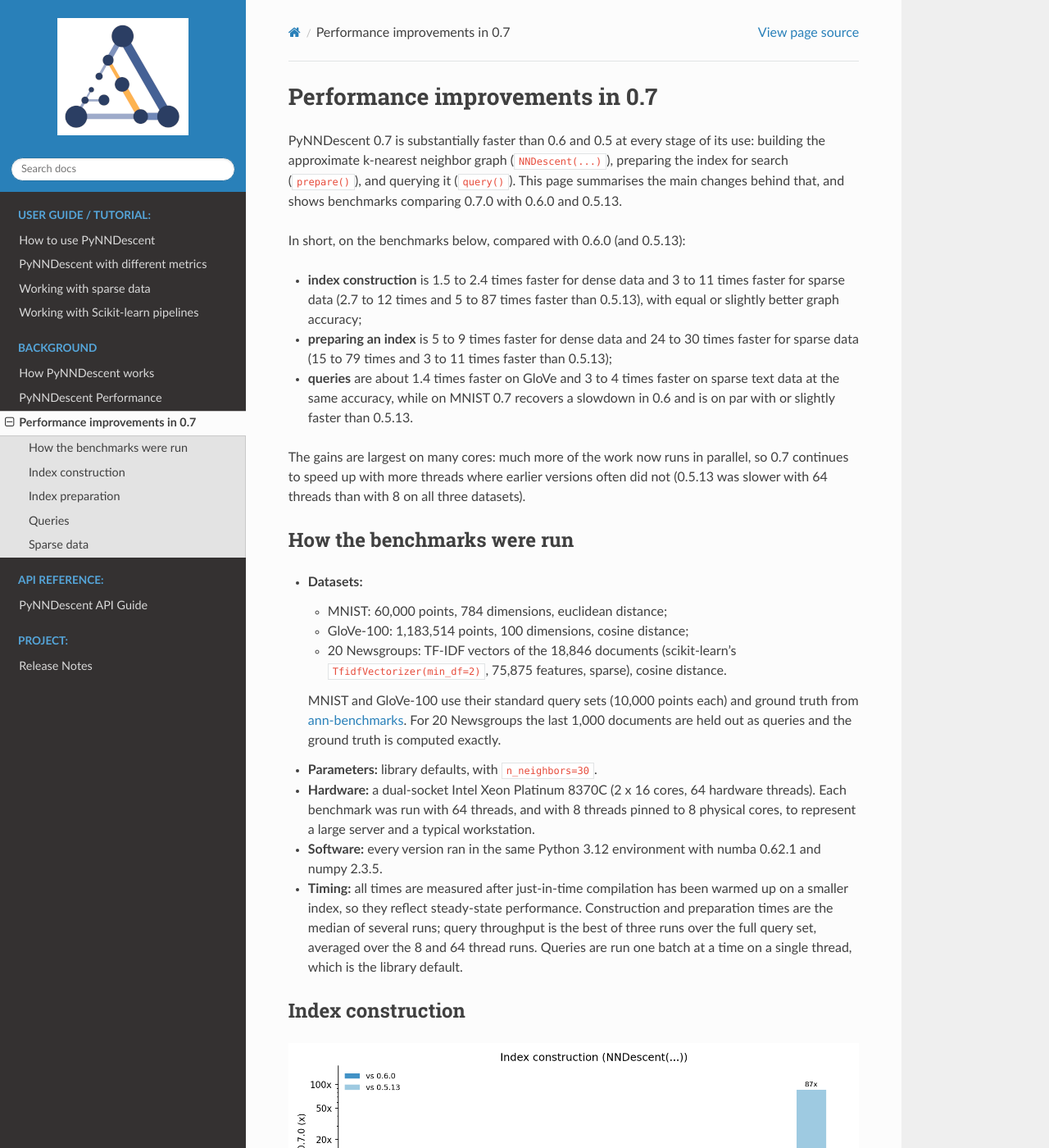
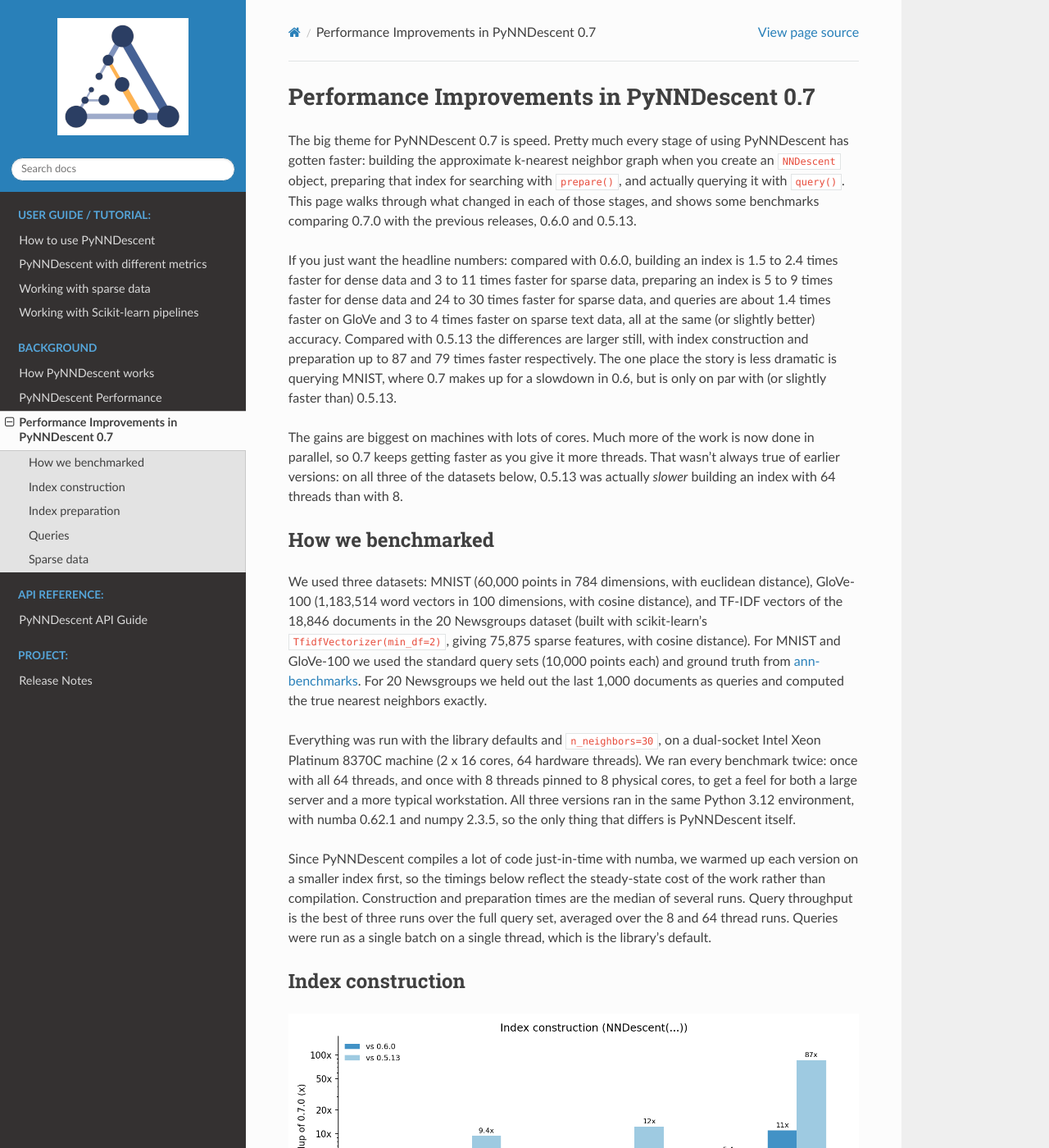
Before and after one commit to lmcinnes/pynndescent, a Sphinx documentation site: the page built from doc/performance_0_7.rst, in a window 1280 px wide and 1400 px high. Shown: the whole window at 82% size. Built offline with Sphinx 7.4.7 and the Read the Docs theme 3.1.0, drawn with Linux system fonts in a browser that asks for light colours; some of the changed text lies outside the part shown.

Commit message:
Rewrite the 0.7 performance page in the documentation's voice
Use the conversational style of the rest of the documentation: address the
reader directly, explain each stage in prose rather than bold-labelled
bullet lists, and describe how the benchmarks were run as a narrative. The
measurements, tables and charts are unchanged.

Co-authored-by: Copilot <223556219+Copilot@users.noreply.github.com>

```diff
--- a/doc/performance_0_7.rst
+++ b/doc/performance_0_7.rst
@@ -1,56 +1,58 @@
-Performance improvements in 0.7
-===============================
+Performance Improvements in PyNNDescent 0.7
+===========================================
 
-PyNNDescent 0.7 is substantially faster than 0.6 and 0.5 at every stage of
-its use: building the approximate k-nearest neighbor graph (``NNDescent(...)``),
-preparing the index for search (``prepare()``), and querying it
-(``query()``). This page summarises the main changes behind that, and shows
-benchmarks comparing 0.7.0 with 0.6.0 and 0.5.13.
+The big theme for PyNNDescent 0.7 is speed. Pretty much every stage of using
+PyNNDescent has gotten faster: building the approximate k-nearest neighbor
+graph when you create an ``NNDescent`` object, preparing that index for
+searching with ``prepare()``, and actually querying it with ``query()``. This
+page walks through what changed in each of those stages, and shows some
+benchmarks comparing 0.7.0 with the previous releases, 0.6.0 and 0.5.13.
 
-In short, on the benchmarks below, compared with 0.6.0 (and 0.5.13):
+If you just want the headline numbers: compared with 0.6.0, building an index
+is 1.5 to 2.4 times faster for dense data and 3 to 11 times faster for sparse
+data, preparing an index is 5 to 9 times faster for dense data and 24 to 30
+times faster for sparse data, and queries are about 1.4 times faster on GloVe
+and 3 to 4 times faster on sparse text data, all at the same (or slightly
+better) accuracy. Compared with 0.5.13 the differences are larger still, with
+index construction and preparation up to 87 and 79 times faster respectively.
+The one place the story is less dramatic is querying MNIST, where 0.7 makes up
+for a slowdown in 0.6, but is only on par with (or slightly faster than)
+0.5.13.
 
-* **index construction** is 1.5 to 2.4 times faster for dense data and 3 to 11
-  times faster for sparse data (2.7 to 12 times and 5 to 87 times faster than
-  0.5.13), with equal or slightly better graph accuracy;
-* **preparing an index** is 5 to 9 times faster for dense data and 24 to 30
-  times faster for sparse data (15 to 79 times and 3 to 11 times faster than
-  0.5.13);
-* **queries** are about 1.4 times faster on GloVe and 3 to 4 times faster on
-  sparse text data at the same accuracy, while on MNIST 0.7 recovers a
-  slowdown in 0.6 and is on par with or slightly faster than 0.5.13.
+The gains are biggest on machines with lots of cores. Much more of the work is
+now done in parallel, so 0.7 keeps getting faster as you give it more threads.
+That wasn't always true of earlier versions: on all three of the datasets
+below, 0.5.13 was actually *slower* building an index with 64 threads than with
+8.
 
-The gains are largest on many cores: much more of the work now runs in
-parallel, so 0.7 continues to speed up with more threads where earlier
-versions often did not (0.5.13 was slower with 64 threads than with 8 on all
-three datasets).
+How we benchmarked
+------------------
 
-How the benchmarks were run
----------------------------
+We used three datasets: MNIST (60,000 points in 784 dimensions, with euclidean
+distance), GloVe-100 (1,183,514 word vectors in 100 dimensions, with cosine
+distance), and TF-IDF vectors of the 18,846 documents in the 20 Newsgroups
+dataset (built with scikit-learn's ``TfidfVectorizer(min_df=2)``, giving
+75,875 sparse features, with cosine distance). For MNIST and GloVe-100 we used
+the standard query sets (10,000 points each) and ground truth from
+`ann-benchmarks <https://github.com/erikbern/ann-benchmarks>`_. For 20
+Newsgroups we held out the last 1,000 documents as queries and computed the
+true nearest neighbors exactly.
 
-* **Datasets:**
+Everything was run with the library defaults and ``n_neighbors=30``, on a
+dual-socket Intel Xeon Platinum 8370C machine (2 x 16 cores, 64 hardware
+threads). We ran every benchmark twice: once with all 64 threads, and once with
+8 threads pinned to 8 physical cores, to get a feel for both a large server and
+a more typical workstation. All three versions ran in the same Python 3.12
+environment, with numba 0.62.1 and numpy 2.3.5, so the only thing that differs
+is PyNNDescent itself.
 
-  * MNIST: 60,000 points, 784 dimensions, euclidean distance;
-  * GloVe-100: 1,183,514 points, 100 dimensions, cosine distance;
-  * 20 Newsgroups: TF-IDF vectors of the 18,846 documents (scikit-learn's
-    ``TfidfVectorizer(min_df=2)``, 75,875 features, sparse), cosine distance.
-
-  MNIST and GloVe-100 use their standard query sets (10,000 points each) and
-  ground truth from `ann-benchmarks <https://github.com/erikbern/ann-benchmarks>`_.
-  For 20 Newsgroups the last 1,000 documents are held out as queries and the
-  ground truth is computed exactly.
-* **Parameters:** library defaults, with ``n_neighbors=30``.
-* **Hardware:** a dual-socket Intel Xeon Platinum 8370C (2 x 16 cores, 64
-  hardware threads). Each benchmark was run with 64 threads, and with 8
-  threads pinned to 8 physical cores, to represent a large server and a typical
-  workstation.
-* **Software:** every version ran in the same Python 3.12 environment with
-  numba 0.62.1 and numpy 2.3.5.
-* **Timing:** all times are measured after just-in-time compilation has been
-  warmed up on a smaller index, so they reflect steady-state performance.
-  Construction and preparation times are the median of several runs; query
-  throughput is the best of three runs over the full query set, averaged over
-  the 8 and 64 thread runs. Queries are run one batch at a time on a single
-  thread, which is the library default.
+Since PyNNDescent compiles a lot of code just-in-time with numba, we warmed up
+each version on a smaller index first, so the timings below reflect the
+steady-state cost of the work rather than compilation. Construction and
+preparation times are the median of several runs. Query throughput is the best
+of three runs over the full query set, averaged over the 8 and 64 thread runs.
+Queries were run as a single batch on a single thread, which is the library's
+default.
 
 Index construction
 ------------------
@@ -58,36 +60,46 @@ Index construction
 .. image:: perf07_construction.png
     :alt: Speedup of index construction in 0.7.0 over 0.6.0 and 0.5.13
 
-Index construction has two phases: building a random projection forest whose
-leaves give each point some initial candidate neighbors, then refining the
-graph with nearest neighbor descent.
+Building an index happens in two phases. First PyNNDescent builds a forest of
+random projection trees; points that end up in the same leaf of a tree are
+likely to be near each other, so the leaves give every point a decent set of
+initial candidate neighbors. Then nearest neighbor descent refines that
+initial graph, repeatedly checking whether the neighbors of a point's neighbors
+are closer than the neighbors it already has.
 
-* **A breadth-first forest.** The random projection forest used to initialise
-  NN-descent used to be built one tree per thread, so it could use at most as
-  many cores as there are trees (typically 6 to 12), and every tree was built
-  depth-first. 0.7 builds all trees together, level by level: each level
-  computes which side of its node's hyperplane every point falls on in a single
-  parallel pass over the data (comparing each point against several trees'
-  hyperplanes at once), then partitions all nodes in parallel. Small nodes are
-  finished depth-first, in parallel across all trees. Since NN-descent only
-  needs the leaves, the hyperplanes are not kept.
-* **Batched distance kernels.** In the NN-descent local join, each point is
-  compared with four candidates at a time for squared euclidean and dot-product
-  distances, sharing the loads of the first point. The same kernels are used
-  for queries.
-* **Less contention between threads.** Building the candidate lists and
-  applying graph updates are partitioned by the thread that owns each vertex,
-  so threads no longer scan the whole graph or each other's updates.
-* **Cheaper cosine distance.** Dense data for the ``cosine`` metric is
-  normalised once at construction, so cosine distance becomes a dot product and
-  uses the batched kernels above.
-* **Sparse data.** Sparse distance functions no longer build temporary vectors
-  on every call, and sparse random projection splits no longer allocate. For
-  sparse data on many cores this made the initialisation forest up to two orders
-  of magnitude faster, as threads no longer contend for the memory allocator.
+In earlier versions the random projection forest was built one tree per
+thread, so it could only ever use as many cores as there were trees (typically
+6 to 12), and each tree was built depth-first by a single thread. In 0.7 we
+build all the trees together, one level at a time: for each level we work out,
+in a single parallel pass over the data, which side of its node's hyperplane
+every point falls on (comparing each point against several trees' hyperplanes
+at once), and then split all the nodes in parallel. Once nodes get small enough
+they are finished off depth-first, again in parallel across all the trees.
+Since nearest neighbor descent only needs the leaves, we don't bother keeping
+the hyperplanes at all.
 
-Construction times (median of three runs; two for 0.5.13 on GloVe-100) and
-the fraction of each point's true 30 nearest neighbors found (graph recall):
+Nearest neighbor descent itself got a number of improvements. The core
+operation is computing the distances between candidate pairs of points, and
+for squared euclidean and dot-product distances we now compare one point
+against four candidates at a time, so the first point only needs to be loaded
+from memory once. Building the lists of candidates and applying updates to the
+graph are now split up by which thread "owns" each point, so threads no longer
+need to scan the whole graph, or each other's updates, to find their work.
+Finally, for dense data with the ``cosine`` metric, we now normalise the data
+once when the index is built. Cosine distance then becomes a simple dot
+product, and gets to use the same fast batched distance computations.
+
+Sparse data gets an extra boost. Sparse distance functions used to build
+temporary vectors every time they were called, and the sparse random projection
+splits allocated memory for every point. On a machine with lots of cores the
+threads spent most of their time waiting on each other for the memory
+allocator. None of that allocation happens any more, which made building the
+initialisation forest for sparse data as much as a hundred times faster on many
+cores.
+
+Here are the construction times we measured (the median of three runs, or two
+for 0.5.13 on GloVe-100), along with the graph recall: the fraction of each
+point's true 30 nearest neighbors that the index found.
 
 =============  =======  ==========  =========  =========  =============  ============  ============
 Dataset        Threads  0.5.13 (s)  0.6.0 (s)  0.7.0 (s)  0.5.13 recall  0.6.0 recall  0.7.0 recall
@@ -106,30 +118,37 @@ Index preparation
 .. image:: perf07_prepare.png
     :alt: Speedup of prepare() in 0.7.0 over 0.6.0 and 0.5.13
 
-``prepare()`` turns the k-NN graph into a search index: it builds a search
-tree used to find starting points for each query, and a search graph (the k-NN
-graph, diversified to remove redundant edges, made undirected and degree
-pruned), and it sets up the search function.
+Before you can search an index it needs to be prepared (this happens
+automatically the first time you query, or you can call ``prepare()``
+yourself). Preparation builds two things: a search tree, which gives each
+query a good set of points to start searching from, and a search graph, which
+is the k-nearest neighbor graph with redundant edges pruned away
+("diversified"), made undirected, and with the number of neighbors of any one
+point capped. It also sets up the function that does the actual searching.
 
-* **A parallel search tree.** The graph-informed search tree, which chooses
-  splits through highly connected "hub" points of the k-NN graph, was built by
-  a single-threaded recursion. It is now built level by level in parallel, in
-  the same way as the initialisation forest, and written directly in the flat
-  format used for searching. Splits now also always keep at least 10% of a
-  node's points on each side, which keeps the tree shallow (this also speeds up
-  queries; see below).
-* **Parallel search graph assembly.** Diversification now works in place
-  without allocating, and making the graph undirected, pruning it and
-  reordering it to match the search tree are done with parallel kernels rather
-  than a chain of single-threaded scipy sparse matrix operations.
-* **No per-index compilation.** Earlier versions compiled a new search function
-  for every index, which typically took one to two seconds. For dense data with
-  euclidean, cosine or dot metrics, 0.7 uses a search function that is compiled
-  once and cached on disk, and is as fast as the specialised one. (Pass
-  ``prepare(compile_search=True)`` to compile a specialised search function as
-  before.)
+The search tree is "graph-informed": it chooses where to split by drawing
+hyperplanes between highly connected "hub" points in the nearest neighbor
+graph. It used to be built by a single-threaded recursion. In 0.7 it is built
+level by level in parallel, in the same way as the initialisation forest, and
+written straight into the flat format used for searching. We also made sure
+splits always keep at least 10% of a node's points on each side, which keeps
+the tree shallow (and, as we'll see below, also makes queries faster).
 
-Times for ``prepare()``:
+Building the search graph used to involve a chain of single-threaded scipy
+sparse matrix operations. Diversification now works in place, without
+allocating any memory, and making the graph undirected, pruning it, and
+reordering it to match the search tree are all done with parallel code
+instead.
+
+Finally, earlier versions compiled a brand new search function for every
+index, specialised to that index's data. That typically took a second or two
+every time you prepared an index. For dense data with euclidean, cosine, or
+dot metrics, 0.7 instead uses a search function that is compiled once and
+cached on disk, and that is just as fast as the specialised version. If you
+want the old behaviour you can still get it with
+``prepare(compile_search=True)``.
+
+Here are the times we measured for ``prepare()``:
 
 =============  =======  ==========  =========  =========
 Dataset        Threads  0.5.13 (s)  0.6.0 (s)  0.7.0 (s)
@@ -148,25 +167,33 @@ Queries
 .. image:: perf07_query.png
     :alt: Query throughput of 0.7.0 relative to 0.6.0 and 0.5.13 at equal recall
 
-Query speed has to be compared at equal accuracy: the ``epsilon`` parameter
-trades accuracy for speed, so the chart above compares the number of queries
-per second each version achieves at the same recall@10 (the fraction of the
-true 10 nearest neighbors found), interpolated from the curves below.
+Comparing query speed is a little more subtle than comparing build times,
+because there is a trade-off between speed and accuracy. The ``epsilon``
+parameter to ``query()`` controls how hard the search works: larger values
+search more of the graph, and find more of the true nearest neighbors, but take
+longer. To make a fair comparison we ran each version at a range of
+``epsilon`` values, and compared the number of queries per second each version
+manages at the same recall@10 (the fraction of the true 10 nearest neighbors
+found). The full curves of speed against accuracy look like this:
 
 .. image:: perf07_query_curves.png
     :alt: Queries per second against recall@10 for 0.5.13, 0.6.0 and 0.7.0
 
-* **Batched distances.** As in construction, graph traversal computes
-  distances to four unvisited neighbors at a time.
-* **Better search trees.** Each query starts from the leaf of the search tree
-  it falls into. Previously, nodes that could not be split evenly became leaves
-  regardless of size, and on some data a few leaves held thousands of points
-  that every query landing in them had to examine. 0.7 splits such nodes at the
-  median, so leaves stay small; on MNIST with cosine distance this alone made
-  queries about 2.4 times faster at equal recall.
-* **Cheaper cosine distance,** as for construction.
+Some of the query speedup comes from the same places as for index
+construction: searching the graph now computes distances to four neighbors at
+a time, and cosine distance on dense data is now just a dot product.
 
-Queries per second at equal recall@10 (single thread):
+The rest comes from better search trees. Each query starts its search from the
+points in the leaf of the search tree that it lands in. Previously, a node of
+the tree that couldn't be split evenly simply became a leaf, however large it
+was, and on some data a handful of leaves ended up holding thousands of points,
+all of which had to be checked by any query that landed there. In 0.7 such
+nodes are split at the median instead, so leaves stay small. On MNIST with
+cosine distance that change alone made queries about 2.4 times faster at the
+same accuracy.
+
+Here are the numbers of queries per second (on a single thread) at equal
+recall@10:
 
 =============  =========  ==================  =================  =================
 Dataset        recall@10  0.5.13 (queries/s)  0.6.0 (queries/s)  0.7.0 (queries/s)
@@ -182,14 +209,22 @@ GloVe-100      0.85       2,416               2,387              3,458
 Sparse data
 -----------
 
-Sparse data benefits most from 0.7. Sparse distance functions and random
-projection splits used to allocate temporary arrays on every call, and on many
-cores threads spent most of their time waiting on the memory allocator: 0.5.13
-took longer to build the 20 Newsgroups index with 64 threads than with 8. In
-0.7 they allocate nothing, so sparse construction scales with the number of
-cores. Preparing a sparse index in 0.6 was slow because the search tree chose
-splits that minimised edge cuts with no regard for balance, producing very deep
-trees (on 20 Newsgroups, as deep as the 200 level limit allowed); 0.7's balanced
-splits keep the tree shallow, which also makes it a much better starting point
-for queries. Sparse search trees also no longer pad every hyperplane to the
-size of the dataset, which made sparse indexes far larger than necessary.
+As you may have noticed, sparse data is where 0.7 really shines. Some of that
+is the end of memory allocation in the sparse distance functions and random
+projection splits: with many threads, 0.5.13 spent so much time waiting on the
+memory allocator that it took longer to build the 20 Newsgroups index with 64
+threads than with 8, while 0.7 just keeps getting faster as you add cores.
+
+Preparing a sparse index in 0.6 was slow because, for sparse data, the search
+tree chose its splits to cut as few nearest neighbor graph edges as possible,
+with no regard for balance. That produced extremely lopsided trees: on 20
+Newsgroups the tree went as deep as the 200 level limit allowed. The balanced
+splits in 0.7 keep the tree shallow, which makes it both quick to build and a
+much better starting point for queries. Sparse search trees also no longer pad
+every hyperplane out to the size of the dataset, which used to make sparse
+indexes far larger than they needed to be.
+
+As always, if you run into any problems, or find cases where 0.7 is slower
+than earlier versions, please
+`open an issue <https://github.com/lmcinnes/pynndescent/issues/new>`_ and let us
+know.
```
